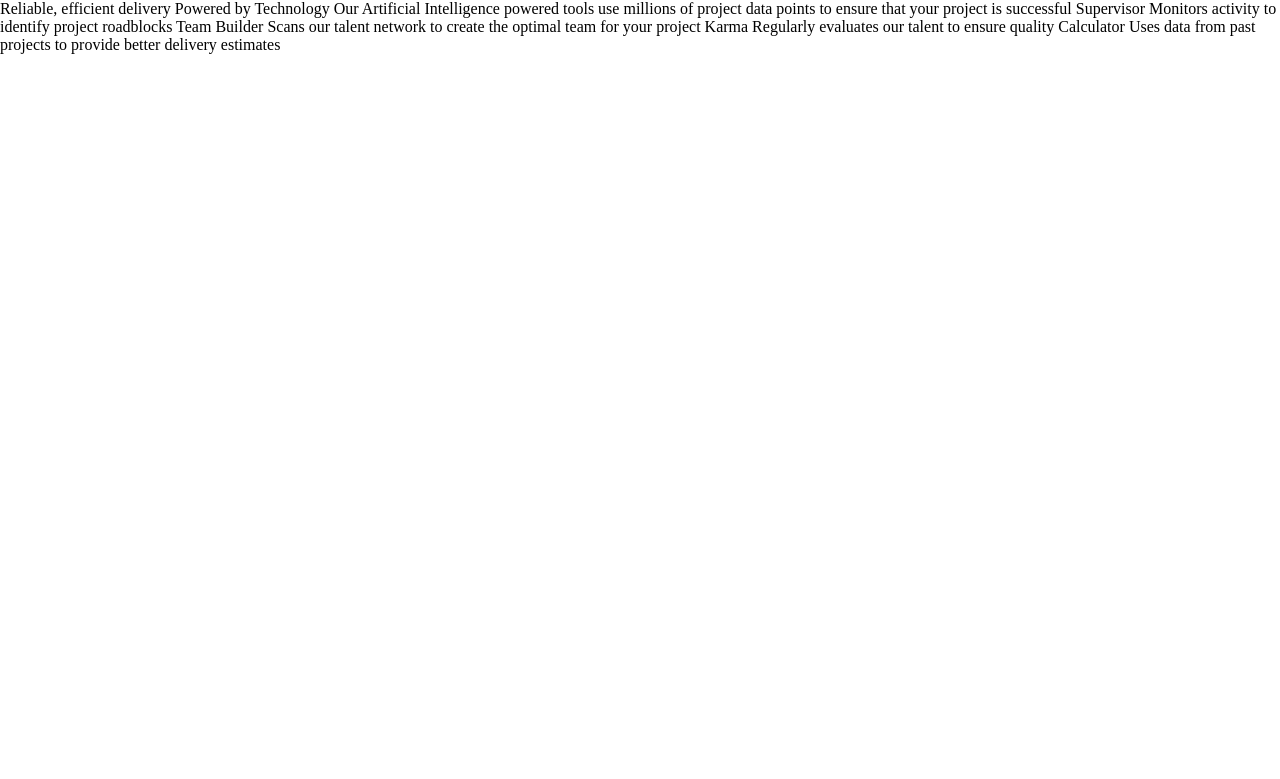
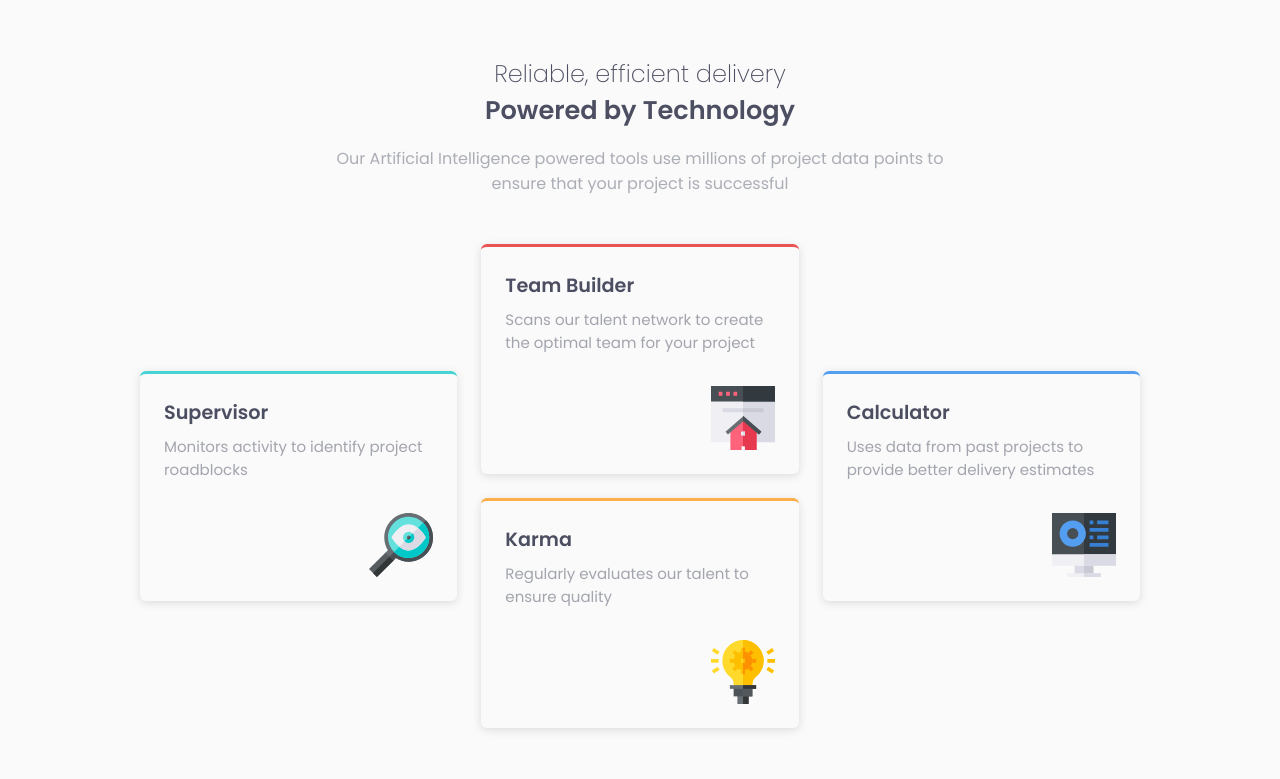
Before and after one commit to kaluczadzsi/four-card-feature-section, a plain HTML site: page index.html in a window 1280 px wide. Drawn offline with nearby package versions, Linux system fonts and the light colour scheme; files that its build step writes are made by us from their sources.

Commit message:
Project finished

```diff
--- a/index.html
+++ b/index.html
@@ -19,12 +19,48 @@
     <title>Frontend Mentor | Four card feature section</title>
   </head>
   <body>
-    Reliable, efficient delivery Powered by Technology Our Artificial
-    Intelligence powered tools use millions of project data points to ensure
-    that your project is successful Supervisor Monitors activity to identify
-    project roadblocks Team Builder Scans our talent network to create the
-    optimal team for your project Karma Regularly evaluates our talent to ensure
-    quality Calculator Uses data from past projects to provide better delivery
-    estimates
+    <main>
+      <header class="main-header">
+        <h2>Reliable, efficient delivery</h2>
+        <h1>Powered by Technology</h1>
+        <p>
+          Our Artificial Intelligence powered tools use millions of project data
+          points to ensure that your project is successful
+        </p>
+      </header>
+      <div class="main-content">
+        <article>
+          <header>Supervisor</header>
+          <p>Monitors activity to identify project roadblocks</p>
+          <img src="images/icon-supervisor.svg" alt="magnifier icon" />
+        </article>
+        <article>
+          <header>Team Builder</header>
+          <p>
+            Scans our talent network to create the optimal team for your project
+          </p>
+          <img src="images/icon-team-builder.svg" alt="team builder icon" />
+        </article>
+        <article>
+          <header>Karma</header>
+          <p>Regularly evaluates our talent to ensure quality</p>
+          <img src="images/icon-karma.svg" alt="lamp icon" />
+        </article>
+        <article>
+          <header>Calculator</header>
+          <p>
+            Uses data from past projects to provide better delivery estimates
+          </p>
+          <img src="images/icon-calculator.svg" alt="calculator icon" />
+        </article>
+      </div>
+      <!-- Reliable, efficient delivery Powered by Technology Our Artificial
+      Intelligence powered tools use millions of project data points to ensure
+      that your project is successful  Monitors activity to identify
+      project roadblocks Team Builder Scans our talent network to create the
+      optimal team for your project Karma Regularly evaluates our talent to
+      ensure quality Calculator Uses data from past projects to provide better
+      delivery estimates -->
+    </main>
   </body>
 </html>
--- a/scss/_reset.scss
+++ b/scss/_reset.scss
@@ -4,11 +4,6 @@
   box-sizing: border-box;
   margin: 0;
   padding: 0;
-}
-
-body,
-html {
-  height: 100%;
 }
 
 img,
--- a/scss/style.scss
+++ b/scss/style.scss
@@ -1,2 +1,120 @@
 @import 'variables';
 @import 'reset';
+
+body {
+  font-family: $ff;
+  text-align: center;
+  background-color: $very-light-gray;
+  margin: 3rem 1.2rem;
+  height: 100vh;
+}
+
+.main-header {
+  h1,
+  h2 {
+    color: $very-dark-blue;
+  }
+
+  h2 {
+    font-weight: 200;
+  }
+
+  h1 {
+    font-size: 1.6rem;
+    margin-bottom: 1rem;
+  }
+
+  p {
+    color: rgba(163, 165, 174, 0.9);
+    font-size: 1rem;
+    margin-bottom: 3rem;
+  }
+}
+
+.main-content {
+  display: grid;
+  grid-template-columns: 1fr;
+  gap: 1.5rem;
+  padding-bottom: 3rem;
+
+  article {
+    padding: 1.5rem;
+    text-align: left;
+    border-top: 3px solid $cyan;
+    border-radius: 6px;
+    box-shadow: rgba(99, 99, 99, 0.2) 0px 2px 8px 0px;
+
+    &:nth-child(2) {
+      border-color: $red;
+    }
+
+    &:nth-child(3) {
+      border-color: $orange;
+    }
+
+    &:nth-child(4) {
+      border-color: $blue;
+    }
+
+    header {
+      font-size: 1.2rem;
+      font-weight: 700;
+      color: $very-dark-blue;
+      margin-bottom: 0.5rem;
+    }
+
+    p {
+      font-size: 0.94rem;
+      color: $grayish-blue;
+      margin-bottom: 2rem;
+    }
+
+    img {
+      margin-left: auto;
+    }
+  }
+}
+
+@media (min-width: 50em) {
+  main {
+    max-width: 62.5rem;
+    margin: 0 auto;
+  }
+
+  body {
+    margin-bottom: 0rem;
+    margin-top: 1rem;
+    overflow: hidden;
+    display: grid;
+    place-content: center;
+  }
+
+  header p {
+    width: 65%;
+    margin: 0 auto;
+  }
+
+  .main-content {
+    grid-template-columns: repeat(3, 1fr);
+
+    article {
+      &:nth-child(1) {
+        grid-row: 1 / 3;
+        align-self: center;
+      }
+
+      &:nth-child(4) {
+        grid-column: 3 / 4;
+        grid-row: 1 / 3;
+        align-self: center;
+      }
+    }
+  }
+}
+
+@media (orientation: landscape) and (max-height: 500px) {
+  body {
+    height: 800px;
+    overflow: auto;
+  }
+}
```
Also changed, not shown: css/style.css (added), 1 other file.
